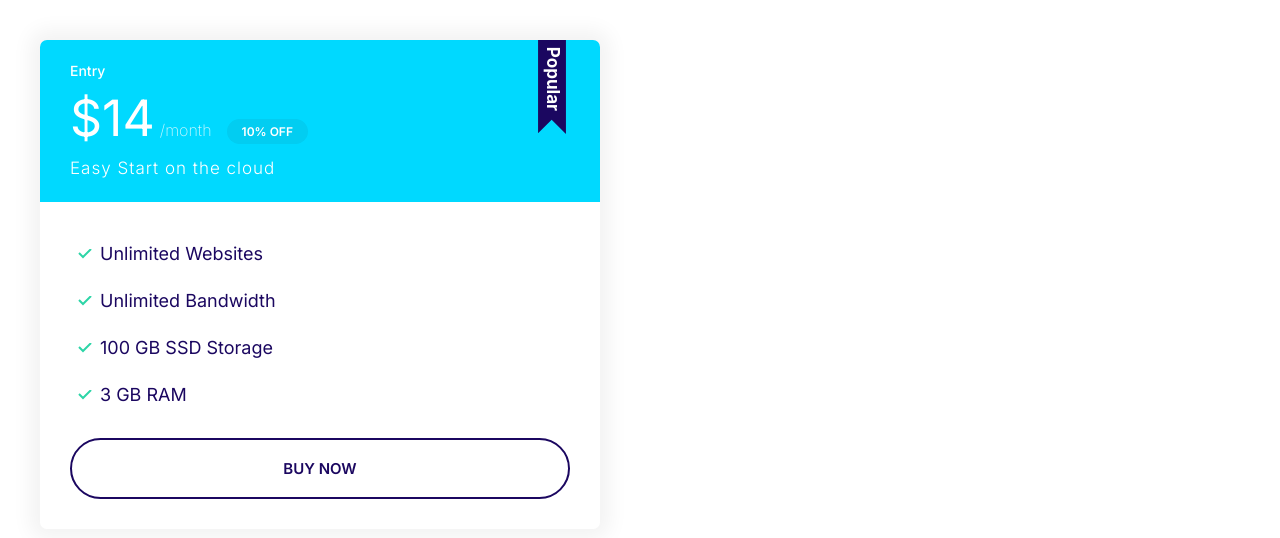
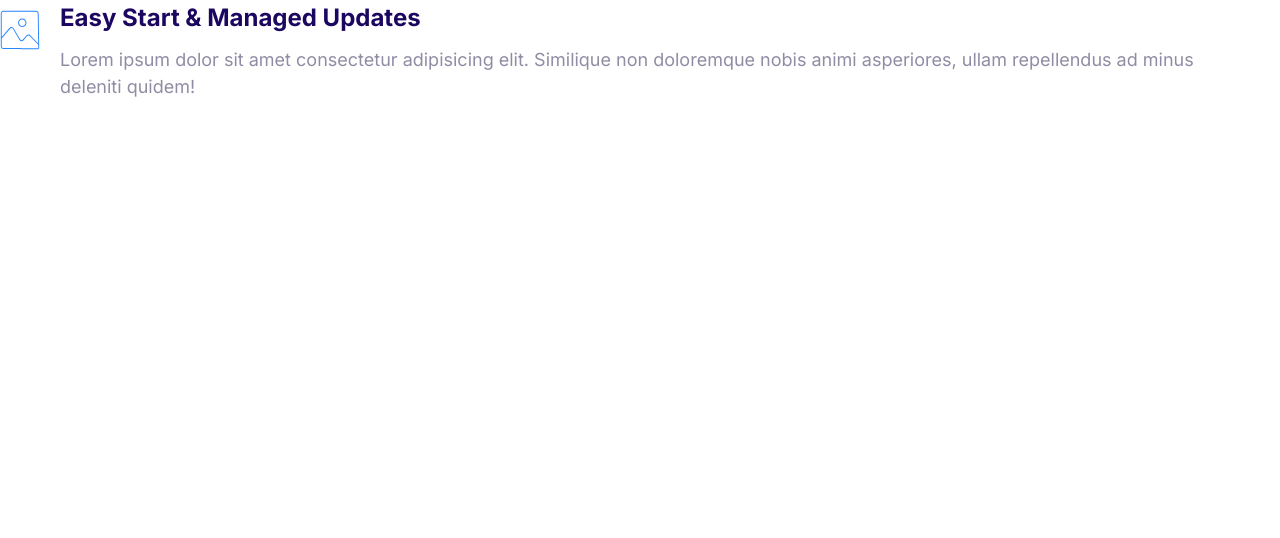
Before and after one commit to georgiscoding/gtmcss, a plain HTML site: page index.html in a window 1280 px wide. Drawn offline with Linux system fonts and the light colour scheme.

Commit message:
Build Media Element Component.

```diff
--- a/css/styles.css
+++ b/css/styles.css
@@ -367,3 +367,21 @@ a {
     font-size: 1.7rem;
   }
 }
+
+/* Media */
+
+.media {
+  display: flex;
+}
+
+.media__title {
+  margin-top: 0;
+}
+
+.media__body {
+  margin: 0 2rem;
+}
+
+.media__image {
+  margin-top: 1rem;
+}
--- a/index.html
+++ b/index.html
@@ -14,26 +14,19 @@
     <link rel="stylesheet" href="css/styles.css" />
   </head>
   <body>
-    <div style="width: 50%; padding: 4rem">
-      <div class="plan plan--popular">
-        <div class="card card--secondary">
-          <header class="card__header">
-            <h3 class="plan__name">Entry</h3>
-            <span class="plan__price">$14</span>
-            <span class="plan__billing-cycle">/month</span>
-            <span class="badge badge--secondary badge--small">10% OFF</span>
-            <span class="plan__description">Easy Start on the cloud</span>
-          </header>
-          <div class="card__body">
-            <ul class="list list--tick">
-              <li class="list__item">Unlimited Websites</li>
-              <li class="list__item">Unlimited Bandwidth</li>
-              <li class="list__item">100 GB SSD Storage</li>
-              <li class="list__item">3 GB RAM</li>
-            </ul>
-            <button class="btn btn--outline btn--block">BUY NOW</button>
-          </div>
-        </div>
+    <div class="media">
+      <div class="media__image">
+        <svg class="icon icon--primary">
+          <use xlink:href="images/sprite.svg#snap"></use>
+        </svg>
+      </div>
+      <div class="media__body">
+        <h3 class="media__title">Easy Start & Managed Updates</h3>
+        <p>
+          Lorem ipsum dolor sit amet consectetur adipisicing elit. Similique non
+          doloremque nobis animi asperiores, ullam repellendus ad minus deleniti
+          quidem!
+        </p>
       </div>
     </div>
   </body>
```
Also changed, not shown: components/media.html (added, +15 -0 lines).
